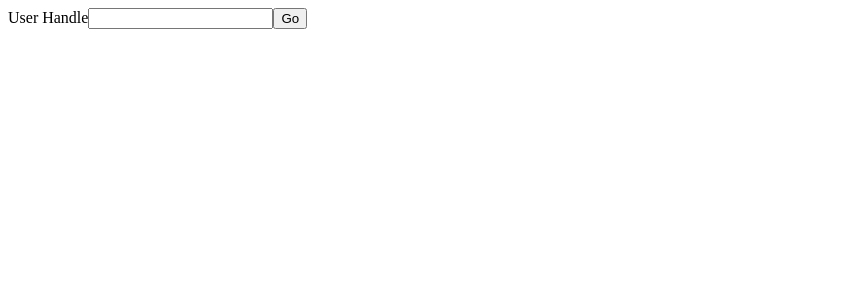
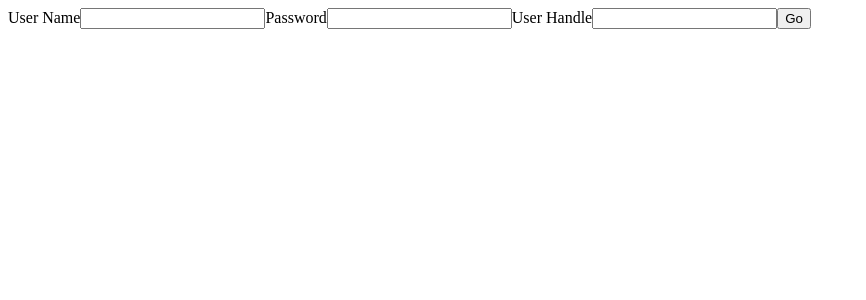
Before and after one commit to harsh-27/React-Files-for-Problem-Solving, a React (Create React App) app: page / in a window 1280 px wide. Shown: the top 300 px of the page, without its empty margins (0-866 px from the left). Built offline with nearby package versions, Linux system fonts and the light colour scheme.

Commit message:
'login_added'

```diff
--- a/src/Rate.jsx
+++ b/src/Rate.jsx
@@ -5,10 +5,14 @@ function Rate() {
 
     const [userData, setUserData] = useState(null);
     const [handle, setHandle] = useState('');
+    const [userName, setUserName] = useState('');
+    const [password, setPassword] = useState('');
 
     function onSubmit(event) {
         event.preventDefault();
         let data = {
+            userName: userName,
+            password: password,
             handle: handle
         }
         axios.post("http://localhost:5000/nrating", data).then(response => {
@@ -24,12 +28,20 @@ function Rate() {
     return (
         <div>
             {userData === null ?
-                <form >
+                <form onSubmit={onSubmit}>
+                    <label>User Name</label>
+                    <input id="UserName" type="text" name="userName" onChange={(e) => {
+                        setHandle(e.target.value);
+                    }} />
+                    <label>Password</label>
+                    <input id="Password" type="text" name="password" onChange={(e) => {
+                        setHandle(e.target.value);
+                    }} />
                     <label>User Handle</label>
                     <input id="Handle" type="text" name="userHandle" onChange={(e) => {
                         setHandle(e.target.value);
                     }} />
-                    <button type="submit" onClick={onSubmit}>Go</button>
+                    <button type="submit">Go</button>
                 </form> :
                 <div>
                     <h1>User Rating: {userData.rating}</h1>
```
